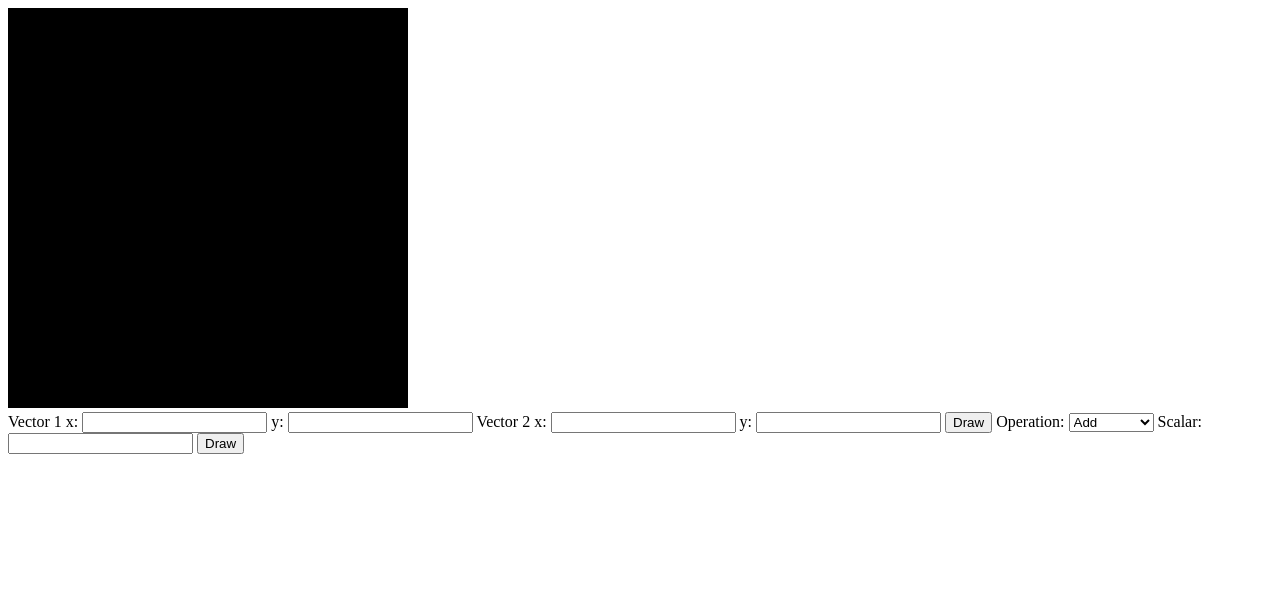
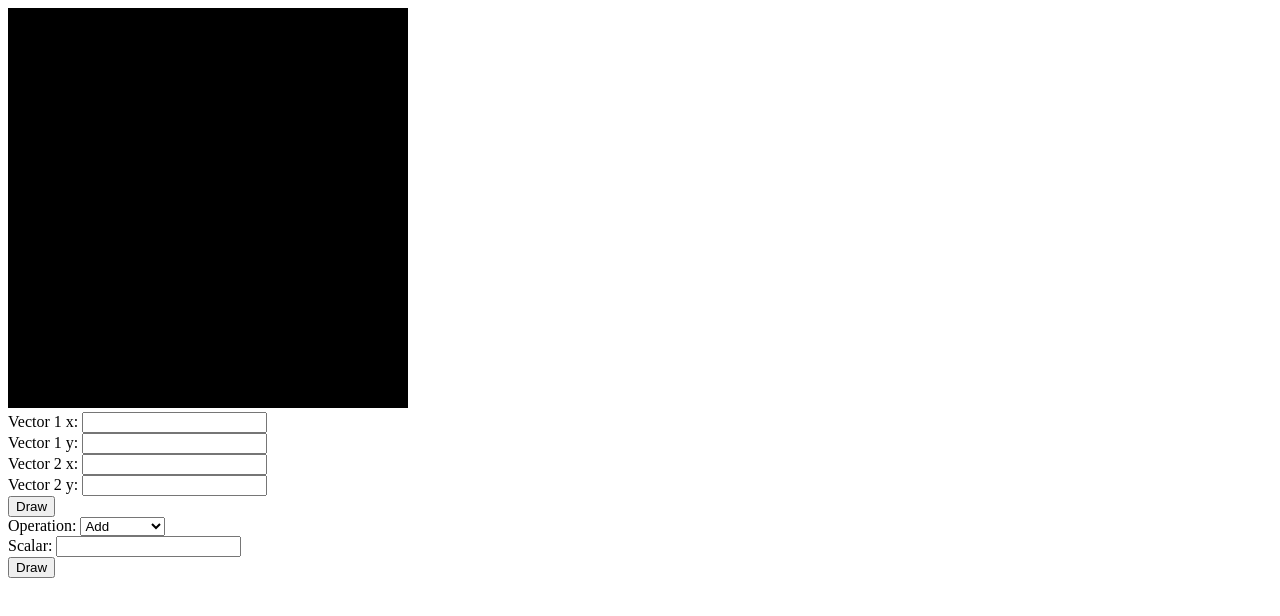
Before and after one commit to KatarinaBjegovic/KatarinaBjegovic.github.io, a plain HTML site: page index.html in a window 1280 px wide. Drawn offline with Linux system fonts and the light colour scheme.

Commit message:
please work now

```diff
--- a/index.html
+++ b/index.html
@@ -7,23 +7,32 @@
     <body onload="main()">
         <canvas id="example" width="400" height="400">
         </canvas>
-
+        <div>
             <div>
                 <label for="v1_x">Vector 1 x:</label>
                 <input type="number" id="v1_x" />
+            </div>
 
-            <label for="v1_y">y:</label>
+            <div>
+                <label for="v1_y">Vector 1 y:</label>
                 <input type="number" id="v1_y" />
+            </div>
 
+            <div>
                 <label for="v2_x">Vector 2 x:</label>
                 <input type="number" id="v2_x" />
+            </div>
 
-            <label for="v2_y">y:</label>
+            <div>
+                <label for="v2_y">Vector 2 y:</label>
                 <input type="number" id="v2_y" />
+            </div>
 
+            <div>
                 <input type="button" id="draw_button" value="Draw" />
+            </div>
 
-
+            <div>
                 <label for="op">Operation:</label>
                 <select id="op">
                     <option value="add">Add</option>
@@ -34,17 +43,20 @@
                     <option value="mag">Magnitude</option>
                     <option value="area">Area</option>
                 </select>
+            </div>
+
+            <div>
                 <label for="scalar">Scalar:</label>
                 <input type="number" id="scalar" />
+            </div>
 
+            <div>
                 <input type="button" id="draw_op" value="Draw" />
-
-
-
+            </div>
         </div>
 
         <script src="assignments/asgn0/asgn0.js"></script>
-        <script src="assignments/asgn0/cuon-matrix.js"></script>
+        <script src="assignments/asgn0/lib/cuon-matrix.js"></script>
 
 
     </body>
```
Lines whose indentation alone changed are shown as unchanged.
